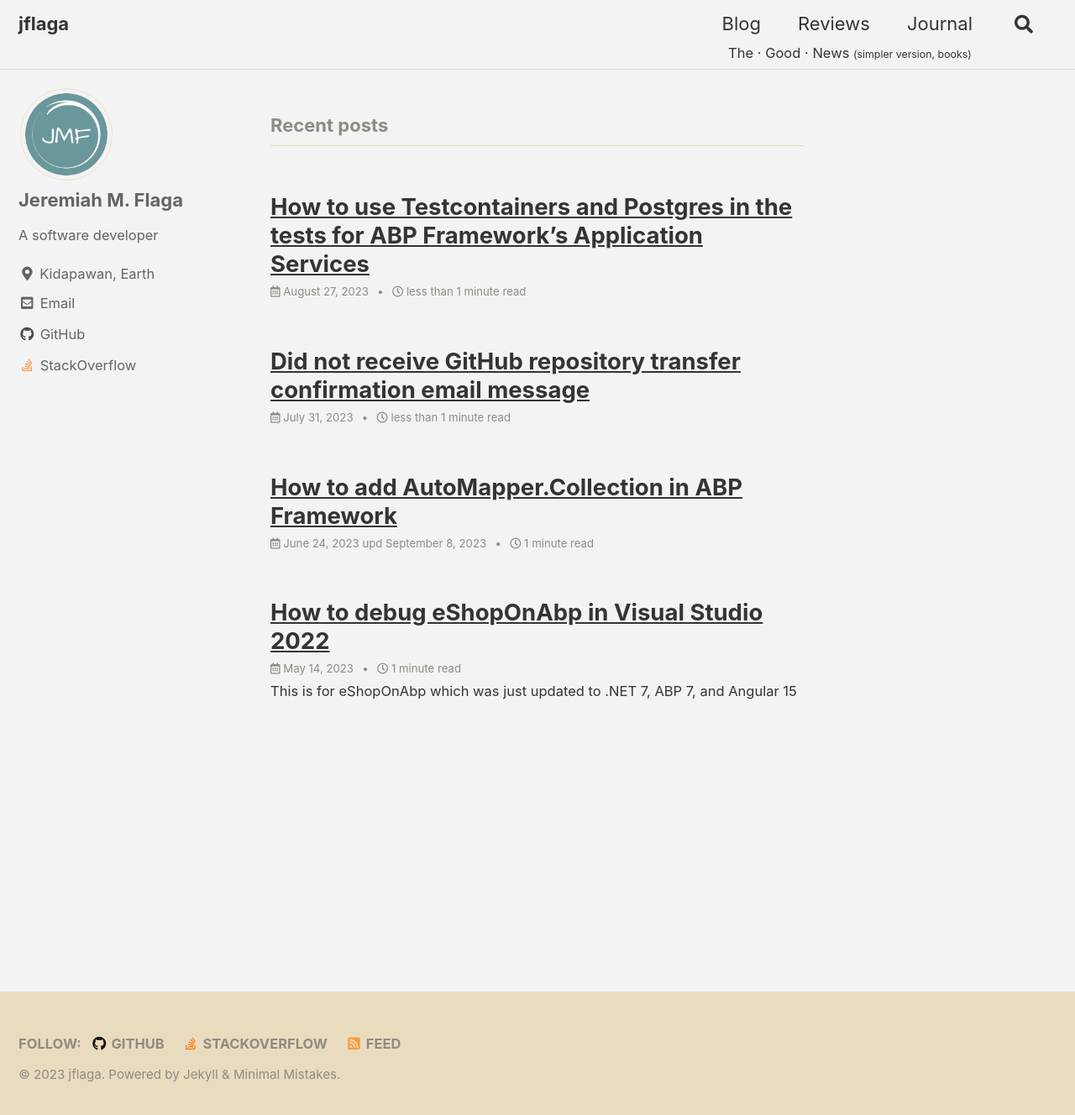
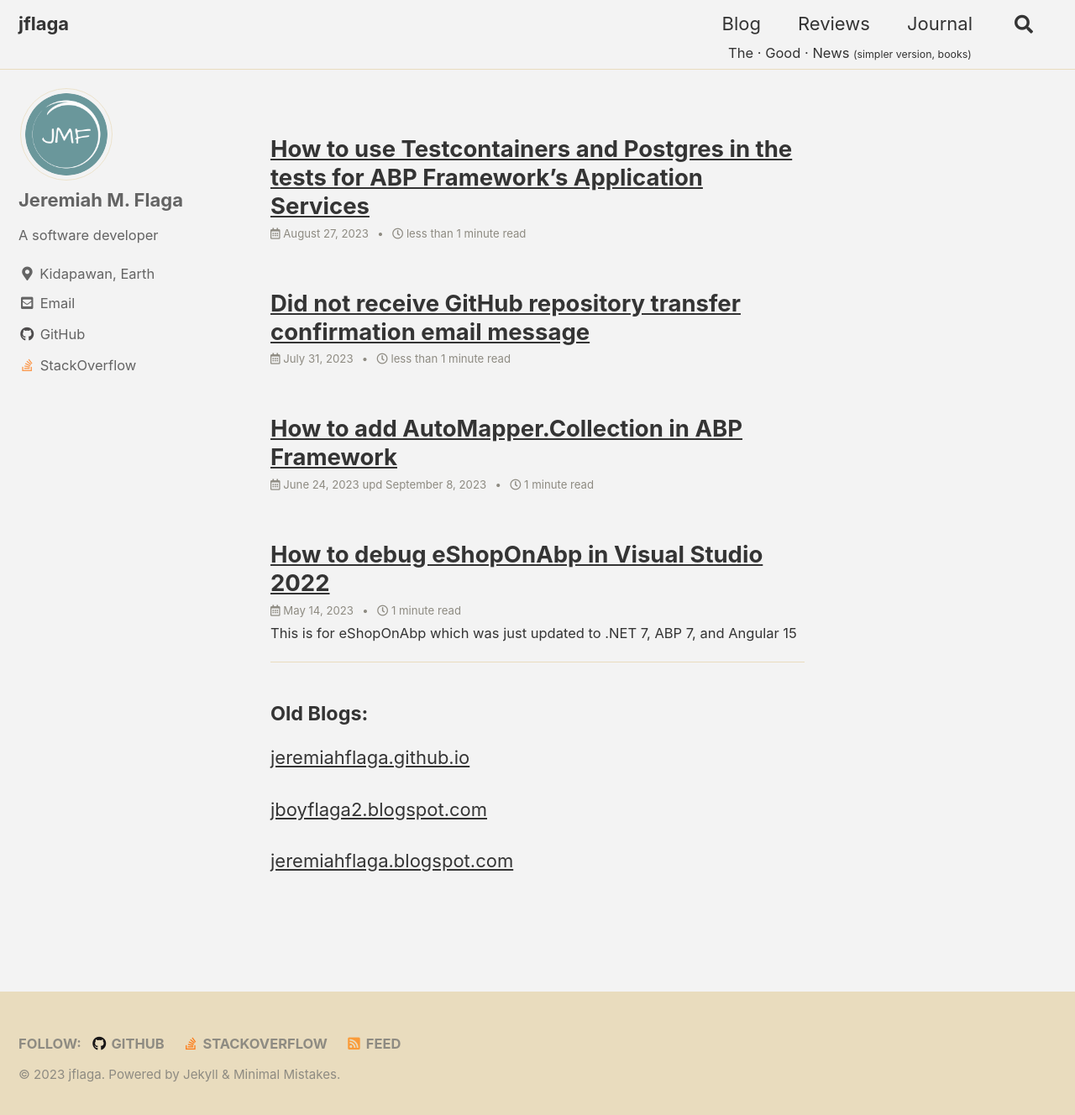
Before and after one commit to jflaga/jflaga.github.io, a Jekyll site: the page built from index.html, in a window 1280 px wide and 1336 px high. Shown: the top 1328 px of the window at 84% size. Built offline with Jekyll 4.4.1, drawn with Linux system fonts in a browser that asks for light colours; cached includes are drawn as plain includes.

Commit message:
added links to old blogs

```diff
--- a/_layouts/home.html
+++ b/_layouts/home.html
@@ -4,7 +4,7 @@ layout: archive
 
 {{ content }}
 
-<h3 class="archive__subtitle">{{ site.data.ui-text[site.locale].recent_posts | default: "Recent Posts" }}</h3>
+<!-- <h3 class="archive__subtitle">{{ site.data.ui-text[site.locale].recent_posts | default: "Recent Posts" }}</h3> -->
 
 {% if paginator %}
   {% assign posts = paginator.posts %}
@@ -20,3 +20,19 @@ layout: archive
 </div>
 
 {% include paginator.html %}
+
+
+<div> <!-- Old blogs -->
+  <hr />
+  <h4>Old Blogs:</h4>
+
+  <p>
+    <a href="https://jeremiahflaga.github.io/">jeremiahflaga.github.io</a>
+  </p>
+  <p>
+    <a href="https://jboyflaga2.blogspot.com/">jboyflaga2.blogspot.com</a>
+  </p>
+    <p>
+  <a href="https://jeremiahflaga.blogspot.com/">jeremiahflaga.blogspot.com</a>
+  </p>
+</div>
```
